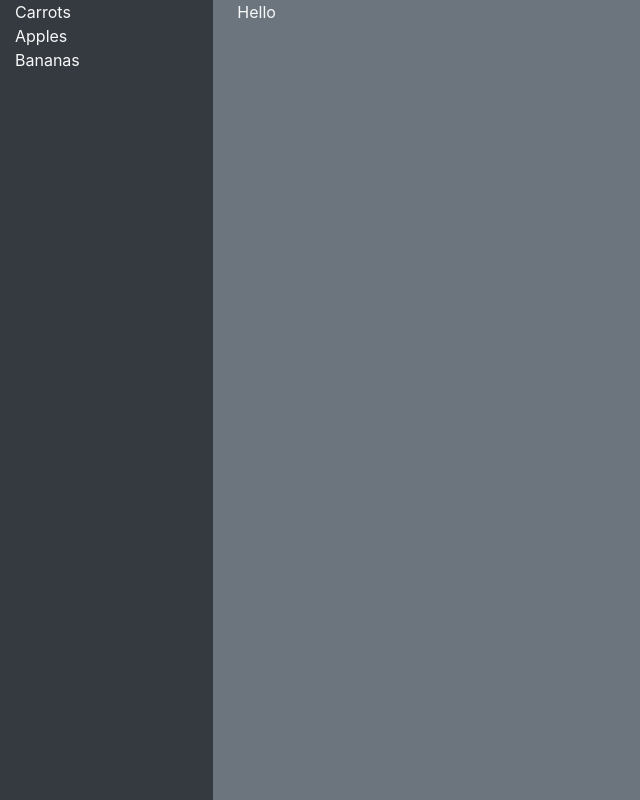
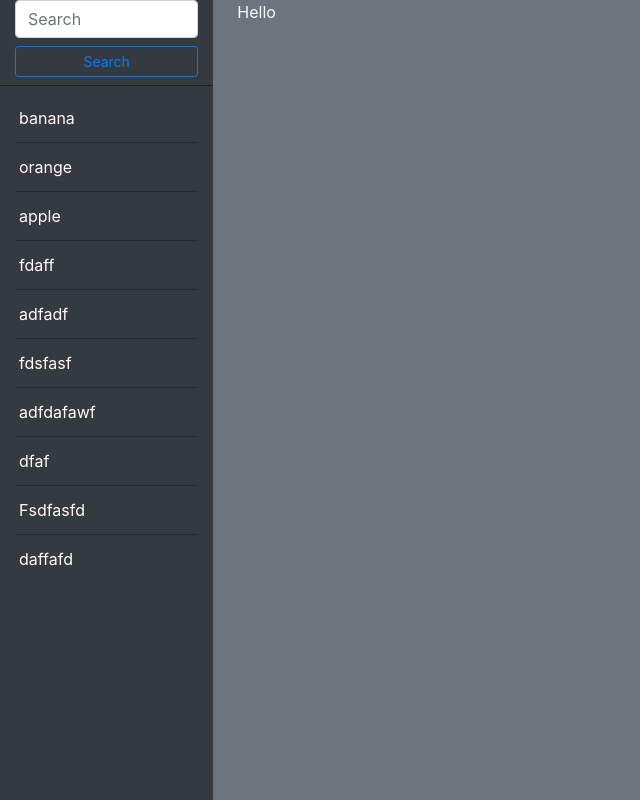
Before and after one commit to ShaunWorks/Hive, a website: page public/html/index.html in a window 1280 px wide. Shown: the whole page, without its empty margins (0-640 px from the left). Drawn offline with nearby package versions, Linux system fonts and the light colour scheme.

Commit message:
sidebar changes

```diff
--- a/public/css/style.css
+++ b/public/css/style.css
@@ -1,23 +1,35 @@
-#hive-nav {
-    background: green;
-    height: 100%;
-    position: -webkit-sticky;
-
-    top: 0;
-}
-
 .sidebar{
     position: fixed;
     top: 0;
     bottom: 0;
     left: 0;
-    overflow-x: hidden;
+
+}
+
+.sidebar-sticky {
+    /* position: -webkit-sticky;
+    position: sticky; */
+    overflow-y: scroll;
+    height: 100%;
+    height: 30rem;
+}
+
+.search {
+    /* position: absolute;
+    bottom: 0; */
+}
+
+.content {
     overflow-y: scroll;
 }
 
-.sidebar-sticky {
-    position: -webkit-sticky;
-    position: sticky;
-    overflow-x: hidden;
-    overflow-y: scroll;
+.list-group-item {
+    background: none;
+    color: snow;
 }
+
+hr {
+    background: rgb(36, 36, 36);
+    width:auto;
+    margin: -15px;
+}
--- a/public/html/index.html
+++ b/public/html/index.html
@@ -9,23 +9,30 @@
     <!-- Vue.js -->
     <script src="https://cdn.jsdelivr.net/npm/vue"></script>
     <!-- Bootstrap -->
-    <link rel="stylesheet" href="https://stackpath.bootstrapcdn.com/bootstrap/4.3.1/css/bootstrap.min.css" integrity="sha384-ggOyR0iXCbMQv3Xipma34MD+dH/1fQ784/j6cY/iJTQUOhcWr7x9JvoRxT2MZw1T"
-        crossorigin="anonymous">
+    <link rel="stylesheet" href="https://stackpath.bootstrapcdn.com/bootstrap/4.3.1/css/bootstrap.min.css"
+        integrity="sha384-ggOyR0iXCbMQv3Xipma34MD+dH/1fQ784/j6cY/iJTQUOhcWr7x9JvoRxT2MZw1T" crossorigin="anonymous">
     <link rel="stylesheet" href="../css/style.css">
 
 </head>
 
 <body class="bg-secondary text-light">
-
     <div class="container-fluid">
         <div class="row">
             <nav class="col-2 bg-dark sidebar">
-                <div class="sidebar-sticky">
-                    <ul class="nav flex-column text-light">
-                        <li>Carrots</li>
-                        <li>Apples</li>
-                        <li>Bananas</li>
-                    </ul>
+                <div class="search ">
+                    <form class="my-2 my-lg-0">
+                        <input class="form-control mr-2" type="search" placeholder="Search" aria-label="Search">
+                        <button class="btn btn-outline-primary btn-sm btn-block my-2 text-center"
+                            type="submit">Search</button>
+                    </form>
+                    <hr class="my-2">
+                </div>
+                <div class="content">
+                    <div class="sidebar-sticky">
+                        <div class="list-group list-group-flush" id="hive-nav">
+                            <button is="list-item" v-for="item in items" v-bind:name="item"></button>
+                        </div>
+                    </div>
                 </div>
             </nav>
             <main role="main" class="col-10 ml-auto  px-4">
@@ -33,38 +40,15 @@
             </main>
         </div>
     </div>
-    <!-- <div class="row py-3">
-        <div class="col-3 order-2" id="sticky-sidebar">
-            <div class="sticky-top">
-                <div id="hive-na">
-                    <ul>
-                        <li>Carrots</li>
-                        <li>Apples</li>
-                        <li>Bananas</li>
-                    </ul>
-                </div>
-            </div>
-        </div>
-        <div id="app" class="col">
-            {{message}}
-        </div>
-    </div>
-    <div class="row">
 
-
-
-    </div> -->
-
-
-
-
-
-
-    <script src="https://code.jquery.com/jquery-3.3.1.slim.min.js" integrity="sha384-q8i/X+965DzO0rT7abK41JStQIAqVgRVzpbzo5smXKp4YfRvH+8abtTE1Pi6jizo"
+    <script src="https://code.jquery.com/jquery-3.3.1.slim.min.js"
+        integrity="sha384-q8i/X+965DzO0rT7abK41JStQIAqVgRVzpbzo5smXKp4YfRvH+8abtTE1Pi6jizo"
         crossorigin="anonymous"></script>
-    <script src="https://cdnjs.cloudflare.com/ajax/libs/popper.js/1.14.7/umd/popper.min.js" integrity="sha384-UO2eT0CpHqdSJQ6hJty5KVphtPhzWj9WO1clHTMGa3JDZwrnQq4sF86dIHNDz0W1"
+    <script src="https://cdnjs.cloudflare.com/ajax/libs/popper.js/1.14.7/umd/popper.min.js"
+        integrity="sha384-UO2eT0CpHqdSJQ6hJty5KVphtPhzWj9WO1clHTMGa3JDZwrnQq4sF86dIHNDz0W1"
         crossorigin="anonymous"></script>
-    <script src="https://stackpath.bootstrapcdn.com/bootstrap/4.3.1/js/bootstrap.min.js" integrity="sha384-JjSmVgyd0p3pXB1rRibZUAYoIIy6OrQ6VrjIEaFf/nJGzIxFDsf4x0xIM+B07jRM"
+    <script src="https://stackpath.bootstrapcdn.com/bootstrap/4.3.1/js/bootstrap.min.js"
+        integrity="sha384-JjSmVgyd0p3pXB1rRibZUAYoIIy6OrQ6VrjIEaFf/nJGzIxFDsf4x0xIM+B07jRM"
         crossorigin="anonymous"></script>
     <script src="../js/app.js"></script>
 </body>
--- a/public/js/app.js
+++ b/public/js/app.js
@@ -4,3 +4,15 @@
         message: "Nice Vue!"
     }
 })
+
+Vue.component("list-item", {
+    props: ['name'],
+    template: '<button type="button" class="list-group-item list-group-item-action px-1">{{name}}</button>'
+})
+
+new Vue({
+    el: '#hive-nav',
+    data: {
+        items: ["banana", "orange", "apple", "fdaff", "adfadf", "fdsfasf", "adfdafawf", "dfaf", "Fsdfasfd", "daffafd", "fadsffa", "fadfdf", "fadsfafdaf", "dVvvcvzv"]
+      }
+})
```
